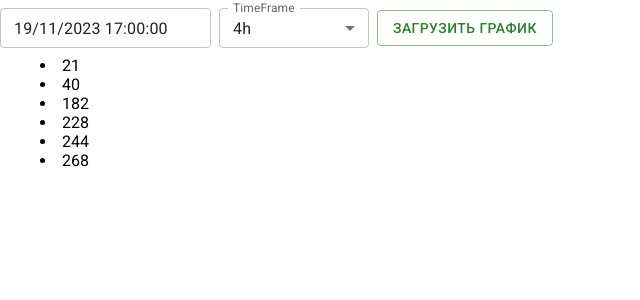
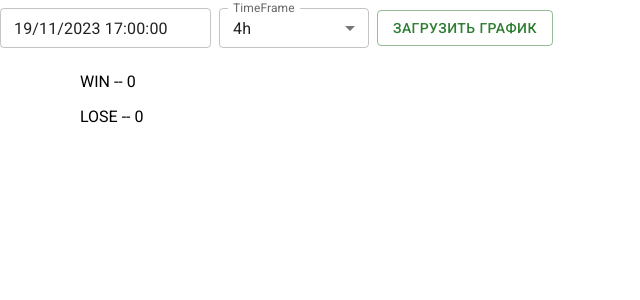
Before and after one commit to IgorBosin/ob, a React (Create React App) app: page / in a window 1280 px wide. Shown: the top 300 px of the page, without its empty margins (0-640 px from the left). Built offline with nearby package versions, Linux system fonts and the light colour scheme.

Commit message:
done closeTrade

```diff
--- a/src/app/App.tsx
+++ b/src/app/App.tsx
@@ -7,7 +7,7 @@ import FindOb from "features/findOB/findOB";
 const App = () => {
   // console.log('Компонент App перерисован')
 
-  const [candlesNumber, setCandlesNumber] = useState(5)
+  const [candlesNumber, setCandlesNumber] = useState(2)
 
 
 
--- a/src/features/closingTrade/ClosingTrade.tsx
+++ b/src/features/closingTrade/ClosingTrade.tsx
@@ -4,27 +4,15 @@ import {AppRootStateType} from "app/store";
 import {dataType} from "shared/api/getKlines";
 
 type Props = {
-  enteringCandleIndexes: number[]
-  orderBlocks: dataType[]
+  enteringCandleIndexes: TradeEntryAndOrderBlockIndexes[]
+  orderBlocksIndexes: number[]
 }
 
-const ClosingTrade = ({enteringCandleIndexes, orderBlocks}: Props) => {
+const ClosingTrade = ({enteringCandleIndexes, orderBlocksIndexes}: Props) => {
   const candles = useSelector<AppRootStateType, dataType[]>(state => state.data.data)
-  const [ratio, setRatio] = useState(0) // выбор небоходимого соотношения риск\прибыль
-
+  const [ratio, setRatio] = useState(4) // выбор небоходимого соотношения риск\прибыль
   const [winnings, setWinnings] = useState('')
   const [losing, setLosing] = useState('')
-
-  const linkTradeEntryAndOrderBlock = (orderBlocks: dataType[], enteringCandleIndexes: number[]) => {
-    const linkTradeEntryAndOrderBlock = [];
-    for (let i = 0; i < orderBlocks.length; i++) {
-      linkTradeEntryAndOrderBlock.push({
-        orderBlocks: orderBlocks[i],
-        enteringCandles: enteringCandleIndexes[i],
-      });
-    }
-    return linkTradeEntryAndOrderBlock
-  }
 
   const isValidExit = (candleOb: dataType, candleIter: dataType) => {
     if (candleOb.open > candleOb.close) { //green
@@ -34,20 +22,59 @@ const ClosingTrade = ({enteringCandleIndexes, orderBlocks}: Props) => {
     }
   }
 
-  const closingLongTrade = (candles: dataType[], orderBlocks: dataType[], candlesNumber: number) => {
+  const closingLongTrade = (candles: dataType[], enteringCandleIndexes: TradeEntryAndOrderBlockIndexes[]) => {
+    let obj = {
+      win: 0,
+      lose: 0
+    }
     // проверяем enteringCandleIndexes пробила ли она вниз до лоя orderBlocks.
     for (const enterCandle of enteringCandleIndexes) {
-      for (let i = enterCandle; i < candles.length; i++) {
-        // if (candles[i].low <)
+      const lengthCandle = (candles[enterCandle.orderBlock].high - candles[enterCandle.orderBlock].low) * ratio
+      if (candles[enterCandle.orderBlock].open > candles[enterCandle.orderBlock].close) { // ОБ зеленый(свеча красная)
+        for (let i = enterCandle.entering; i < candles.length; i++) {
+          if (candles[i].low < candles[enterCandle.orderBlock].low) {
+            obj.lose++
+            break
+          }
+          if (candles[i].high > lengthCandle + candles[enterCandle.orderBlock].high) {
+            obj.win++
+            break
+          }
+        }
+      }
+      if (candles[enterCandle.orderBlock].open < candles[enterCandle.orderBlock].close) { /// ОБ красный(свеча зеленая)
+        for (let i = enterCandle.entering; i < candles.length; i++) {
+          if (candles[i].high > candles[enterCandle.orderBlock].high) {
+            obj.lose++
+            break
+          }
+          if (candles[i].high < candles[enterCandle.orderBlock].low - lengthCandle) {
+            obj.win++
+            break
+          }
+        }
       }
     }
+    return obj
   }
+
+  const res = closingLongTrade(candles, enteringCandleIndexes)
 
   return (
     <div>
+      <ul>WIN -- {res.win * ratio}</ul>
+      <ul>LOSE -- {res.lose}  </ul>
 
+
+      {/*{enteringCandleIndexes.map(el =>*/}
+      {/*  <li>ОБ-{el.orderBlock} : {el.entering}-ВХОД </li>)}*/}
     </div>
   );
 };
 
 export default ClosingTrade;
+
+export type TradeEntryAndOrderBlockIndexes = {
+  entering: number,
+  orderBlock: number
+}
--- a/src/features/data/Data.tsx
+++ b/src/features/data/Data.tsx
@@ -24,7 +24,7 @@ const Data: FC = () => {
   async function fetchFirstData() {
     dispatch(clearDataAC());
     try {
-      const responseData: dataType[] = await getKline("BTCUSDT", timeFrame, initialTime as number);
+      const responseData: dataType[] = await getKline("DOTUSDT", timeFrame, initialTime as number);
       dispatch(fetchDataAC(responseData));
       dispatch(setDisabledButtonAC(true))
     } catch (e) {
--- a/src/features/findOB/findOB.tsx
+++ b/src/features/findOB/findOB.tsx
@@ -30,22 +30,21 @@ const FindOb = ({candlesNumber}: Props) => {
     return false;
   });
 
-  const findOrderBlockIndexes = findOrderBlocks.map((findOrderBlock) => candles.indexOf(findOrderBlock));
+  const orderBlocksIndexes = findOrderBlocks.map((findOrderBlock) => candles.indexOf(findOrderBlock));
 
 
   const showOrderBlocks = findOrderBlocks.map((candle) => (
-    <ul>
-      <li key={candle.openTime}>{formattedDate(candle.openTime)} - {(candle.high)}</li>
+    <ul key={candle.openTime}>
+      <li>{formattedDate(candle.openTime)} - {(candle.high)}</li>
     </ul>
   ));
 
   return (
     <div style={{display: "flex"}}>
-
       <ul>
         {showOrderBlocks}
       </ul>
-      <OpenTrade orderBlocks={findOrderBlocks} candlesNumber={candlesNumber}/>
+      <OpenTrade orderBlocksIndexes={orderBlocksIndexes} candlesNumber={candlesNumber}/>
     </div>
   );
 };
--- a/src/features/openTrade/OpenTrade.tsx
+++ b/src/features/openTrade/OpenTrade.tsx
@@ -1,4 +1,4 @@
-import React, {useState} from 'react';
+import React from 'react';
 import {useSelector} from "react-redux";
 import {AppRootStateType} from "app/store";
 import {dataType} from "shared/api/getKlines";
@@ -6,13 +6,13 @@ import ClosingTrade from "features/closingTrade/ClosingTrade";
 
 type Props = {
   // orderBlocks: dataType[]
-  orderBlocks: dataType[]
+  orderBlocksIndexes: number[]
   candlesNumber: number
 }
 
 const ordBl = [21, 40, 182, 228, 244, 268]
 
-const OpenTrade = ({orderBlocks, candlesNumber}: Props) => {
+const OpenTrade = ({orderBlocksIndexes, candlesNumber}: Props) => {
   const candles = useSelector<AppRootStateType, dataType[]>(state => state.data.data)
 
   const isValidEntry = (candleOb: dataType, candleIter: dataType) => {
@@ -23,14 +23,19 @@ const OpenTrade = ({orderBlocks, candlesNumber}: Props) => {
     }
   }
 
-  const enteringTrade = (candles: dataType[], orderBlocks: dataType[], candlesNumber: number) => {
+  const enteringTrade = (candles: dataType[], orderBlocks: number[], candlesNumber: number): {
+    entering: number,
+    orderBlock: number
+  }[] => {
     const enteringCandleIndexes = [];
     for (const ob of orderBlocks) {
-      const indexOb = candles.indexOf(ob);
-      for (let i = indexOb + candlesNumber + 1; i < candles.length; i++) {
-        if (isValidEntry(candles[indexOb], candles[i])) {
+      for (let i = ob + candlesNumber + 1; i < candles.length; i++) {
+        if (isValidEntry(candles[ob], candles[i])) {
           // enteringCandleIndexes.push(candles[i].high); // посмотреть хай свечи на которой зашли в сделку
-          enteringCandleIndexes.push(i);
+          enteringCandleIndexes.push({
+            entering: i,
+            orderBlock: ob
+          });
           break;
         }
       }
@@ -38,7 +43,8 @@ const OpenTrade = ({orderBlocks, candlesNumber}: Props) => {
     return enteringCandleIndexes;
   }
 
-  const enteringCandleIndexes = enteringTrade(candles, orderBlocks, candlesNumber)
+
+  const enteringCandleIndexes = enteringTrade(candles, orderBlocksIndexes, candlesNumber)
 
   const enteringTrade_ = (candles: dataType[], orderBlocks: dataType[], candlesNumber: number) => {
     const enteringLongTrades = []
@@ -64,17 +70,16 @@ const OpenTrade = ({orderBlocks, candlesNumber}: Props) => {
     return enteringLongTrades
   }
 
+
+
   console.log('перерисован компонент OpenTrade')
 
   return (
     <div style={{display: "flex"}}>
       <div>
-        {ordBl.map(el => <li>{el}</li>)}
+        {enteringCandleIndexes.map(el => <li key={el.entering}>{el.entering} - {el.orderBlock}</li>)}
       </div>
-      <div>
-        {enteringCandleIndexes.map(el => <li>{el}</li>)}
-      </div>
-      <ClosingTrade enteringCandleIndexes={enteringCandleIndexes} orderBlocks={orderBlocks}/>
+      <ClosingTrade enteringCandleIndexes={enteringCandleIndexes} orderBlocksIndexes={orderBlocksIndexes}/>
     </div>
   );
 };
--- a/src/shared/Date/generalDates.ts
+++ b/src/shared/Date/generalDates.ts
@@ -1,3 +1,4 @@
 export const importantDates = {
-  novemb20year2023:1700413200000
+  novemb20year2023:1700413200000,
+  october10year23: 1696525200000
 }
--- a/src/utils/actions.ts
+++ /dev/null
@@ -1,3 +0,0 @@
-export const x = () => {
-
-}
```
Also changed, not shown: src/shared/ShowHighCandles/ShowHighCandles.tsx (added, +34 -0 lines).
